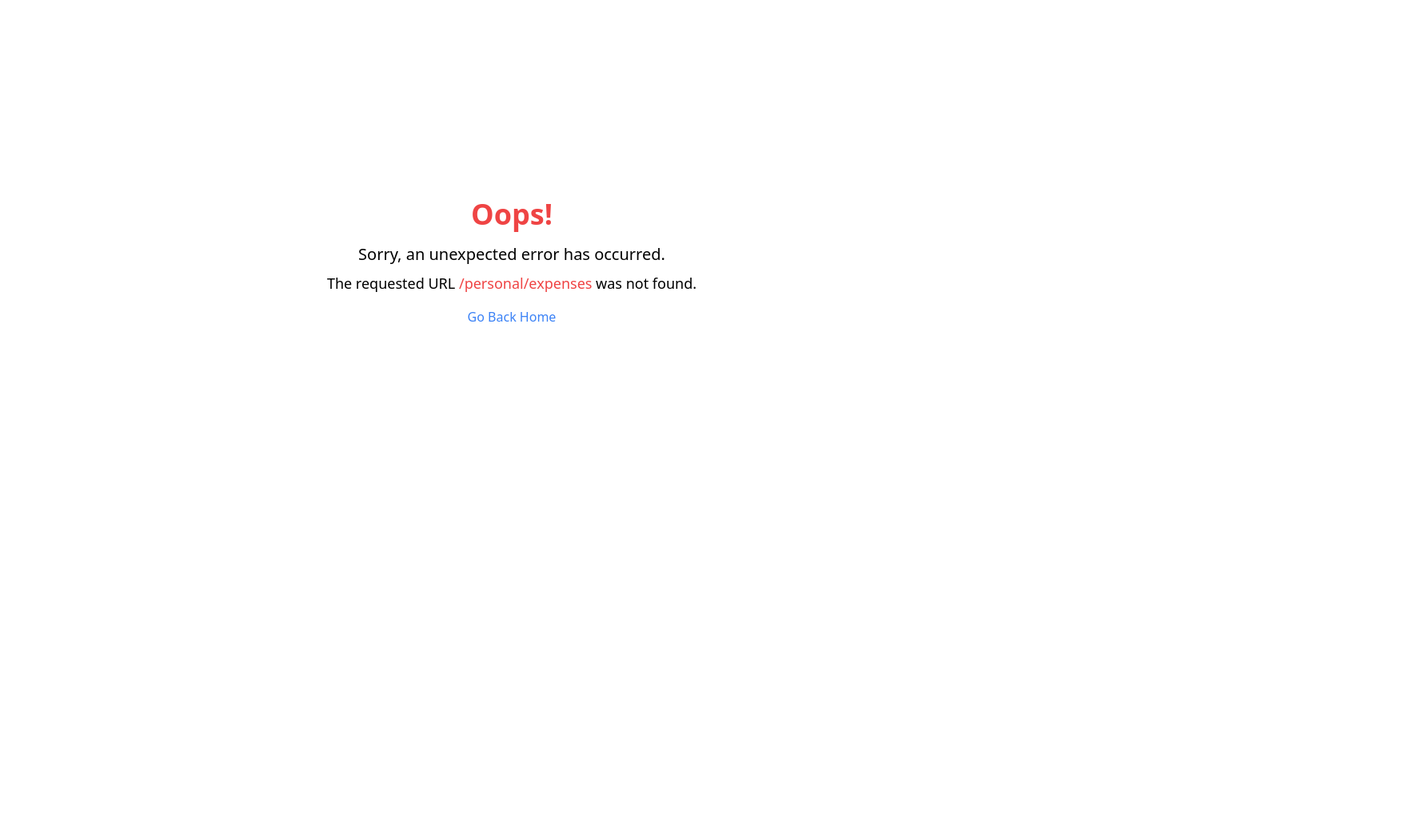
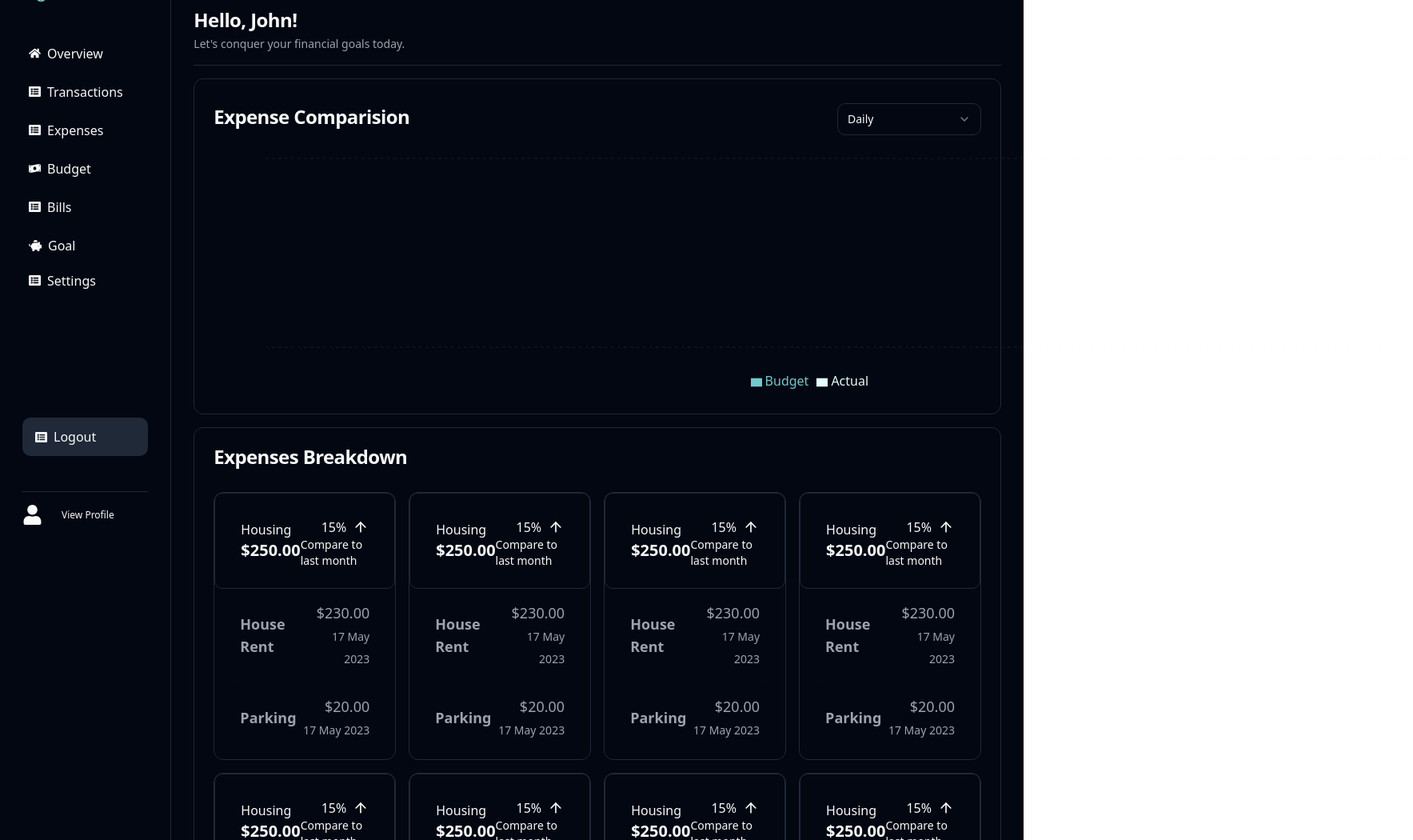
Before and after one commit to tusharag6/Expenze, a React (Vite) app in the folder client/: page /personal/expenses in a window 1280 px wide. Before the commit this address had no page. Shown: the part 80-1130 px from the top of the page at 80% size, 1767 px wide, since content can reach past the window. Before the commit the page ends 800 px from the top, so only its background shows below. Built offline with nearby package versions, Linux system fonts and the light colour scheme; no server answers; sample sign-in values are in the browser's storage.

Commit message:
[feat]: made expense page to show expense breakdown

```diff
--- /dev/null
+++ b/client/src/features/expenses/components/ComparisionChart.tsx
@@ -0,0 +1,65 @@
+import React from "react";
+import {
+  BarChart,
+  Bar,
+  XAxis,
+  YAxis,
+  Tooltip,
+  Legend,
+  CartesianGrid,
+} from "recharts";
+import { useState, useEffect } from "react";
+import { useAuth } from "../../../context/AuthContext";
+import { budgetService } from "../../budget";
+
+interface Data {
+  category: String;
+  budgetedAmount: number;
+  actualSpending: number;
+  isOverBudget: boolean;
+}
+
+const ComparisionChart: React.FC = () => {
+  const [barChartData, setBarChartData] = useState<Data[]>([]);
+  const { token } = useAuth();
+  useEffect(() => {
+    const fetchData = async () => {
+      const data = await budgetService.fetchBudgetVsActualBarChartData(token);
+
+      if (data) {
+        setBarChartData(data);
+      }
+    };
+    fetchData();
+  }, []);
+  const customTooltipStyle = {
+    backgroundColor: "#040D12",
+    border: "0px",
+    color: "#F9F7F7",
+    padding: "8px",
+    borderRadius: "8px",
+    cursor: "pointer",
+  };
+  return (
+    <BarChart width={1500} height={300} data={barChartData}>
+      <CartesianGrid vertical={false} strokeDasharray="4 4" opacity={0.1} />
+      <XAxis
+        dataKey="category"
+        stroke="#E3FDFD"
+        fontSize={12}
+        tickLine={false}
+        axisLine={false}
+      />
+      <YAxis stroke="#E3FDFD" fontSize={12} tickLine={false} axisLine={false} />
+      <Tooltip
+        contentStyle={customTooltipStyle}
+        cursor={{ fill: "transparent" }}
+      />
+      <Legend />
+      <Bar dataKey="budgetedAmount" fill="#71C9CE" name="Budget" />
+      <Bar dataKey="actualSpending" fill="#E3FDFD" name="Actual" />
+    </BarChart>
+  );
+};
+
+export default ComparisionChart;
--- /dev/null
+++ b/client/src/features/expenses/components/ExpenseBreakdown.tsx
@@ -0,0 +1,19 @@
+import React from "react";
+import SingleExpense from "./SingleExpense";
+
+const ExpenseBreakdown = () => {
+  return (
+    <div className="grid grid-cols-4 gap-4">
+      <SingleExpense />
+      <SingleExpense />
+      <SingleExpense />
+      <SingleExpense />
+      <SingleExpense />
+      <SingleExpense />
+      <SingleExpense />
+      <SingleExpense />
+    </div>
+  );
+};
+
+export default ExpenseBreakdown;
--- /dev/null
+++ b/client/src/features/expenses/components/SingleExpense.tsx
@@ -0,0 +1,45 @@
+import React from "react";
+import { Card, CardContent, CardHeader } from "../../../../components/ui/card";
+import { ArrowUp } from "lucide-react";
+import { Separator } from "../../../../components/ui/separator";
+
+const SingleExpense = () => {
+  return (
+    <Card className="">
+      <CardHeader
+        className="border border-border rounded-md flex flex-row items-center justify-between px-8 font-md
+      "
+      >
+        <div>
+          <p className="text-accent-foreground">Housing</p>
+          <p className="font-bold text-xl">$250.00</p>
+        </div>
+        <div className="font-light text-accent-foreground text-sm">
+          <p className="flex justify-end text-base text-md">
+            15% <ArrowUp className="ml-2 w-5" />
+          </p>
+          Compare to last month
+        </div>
+      </CardHeader>
+      <CardContent className="pb-2">
+        <div className="flex items-center justify-between p-2 py-4 text-muted-foreground text-lg">
+          <div className="font-semibold">House Rent</div>
+          <div className="text-end">
+            $230.00 <br />{" "}
+            <span className="text-sm font-light">17 May 2023</span>
+          </div>
+        </div>
+        <Separator className="opacity-10" />
+        <div className="flex items-center justify-between p-2 py-4 text-muted-foreground text-lg">
+          <div className="font-semibold">Parking</div>
+          <div className="text-end">
+            $20.00 <br />{" "}
+            <span className="text-sm font-light">17 May 2023</span>
+          </div>
+        </div>
+      </CardContent>
+    </Card>
+  );
+};
+
+export default SingleExpense;
--- a/client/src/main.tsx
+++ b/client/src/main.tsx
@@ -23,6 +23,7 @@ import { HouseholdProvider } from "./context/HouseholdContext";
 import SavingsGoalDashboard from "./pages/SavingsGoalDashboard";
 import SavingsGoalDetailsPage from "./pages/SavingsGoalDetailsPage";
 import Home from "./pages/Home";
+import Expense from "./pages/Expense";
 // Defining routes
 const router = createBrowserRouter([
   {
@@ -42,6 +43,10 @@ const router = createBrowserRouter([
       {
         path: "/personal/activity",
         element: <Activity />,
+      },
+      {
+        path: "/personal/expenses",
+        element: <Expense />,
       },
       {
         path: "/personal/budget",
--- a/client/src/pages/Dashboard.tsx
+++ b/client/src/pages/Dashboard.tsx
@@ -206,6 +206,7 @@ export default function Dashboard() {
                         </SelectTrigger>
                         <SelectContent>
                           <SelectItem value="daily">Daily</SelectItem>
+                          <SelectItem value="weekly">Weekly</SelectItem>
                           <SelectItem value="monthly">Monthly</SelectItem>
                           <SelectItem value="quarterly">Quarterly</SelectItem>
                           <SelectItem value="yearly">Yearly</SelectItem>
--- /dev/null
+++ b/client/src/pages/Expense.tsx
@@ -0,0 +1,71 @@
+import React from "react";
+import ComparisionChart from "../features/expenses/components/ComparisionChart";
+import {
+  Card,
+  CardContent,
+  CardHeader,
+  CardTitle,
+} from "../../components/ui/card";
+import {
+  Select,
+  SelectContent,
+  SelectItem,
+  SelectTrigger,
+  SelectValue,
+} from "../../components/ui/select";
+import ExpenseBreakdown from "../features/expenses/components/ExpenseBreakdown";
+import { Separator } from "../../components/ui/separator";
+
+const Expense = () => {
+  return (
+    <div className="flex-1 space-y-4 pt-6 md:px-7 h-full mb-4">
+      <div className="flex-col border-none data-[state=active]:flex ">
+        <div className="flex items-center justify-between ">
+          <div className="space-y-1">
+            <h2 className="text-2xl font-semibold tracking-tight">
+              Hello, John!
+            </h2>
+            <p className="text-sm text-muted-foreground">
+              Let's conquer your financial goals today.
+            </p>
+          </div>
+        </div>
+      </div>
+      <Separator className="my-4" />
+      <div>
+        <Card>
+          <CardHeader className="flex flex-row items-center justify-between">
+            <CardTitle>Expense Comparision</CardTitle>
+            <div className="space-y-2">
+              <Select defaultValue="daily">
+                <SelectTrigger className="w-[180px]">
+                  <SelectValue placeholder="Select time frame" />
+                </SelectTrigger>
+                <SelectContent>
+                  <SelectItem value="daily">Daily</SelectItem>
+                  <SelectItem value="weekly">Weekly</SelectItem>
+                  <SelectItem value="monthly">Monthly</SelectItem>
+                  <SelectItem value="quarterly">Quarterly</SelectItem>
+                  <SelectItem value="yearly">Yearly</SelectItem>
+                </SelectContent>
+              </Select>
+            </div>
+          </CardHeader>
+          <CardContent>
+            <ComparisionChart />
+          </CardContent>
+        </Card>
+        <Card className="mt-4">
+          <CardHeader className="pb-8">
+            <CardTitle>Expenses Breakdown</CardTitle>
+          </CardHeader>
+          <CardContent>
+            <ExpenseBreakdown />
+          </CardContent>
+        </Card>
+      </div>
+    </div>
+  );
+};
+
+export default Expense;
```
